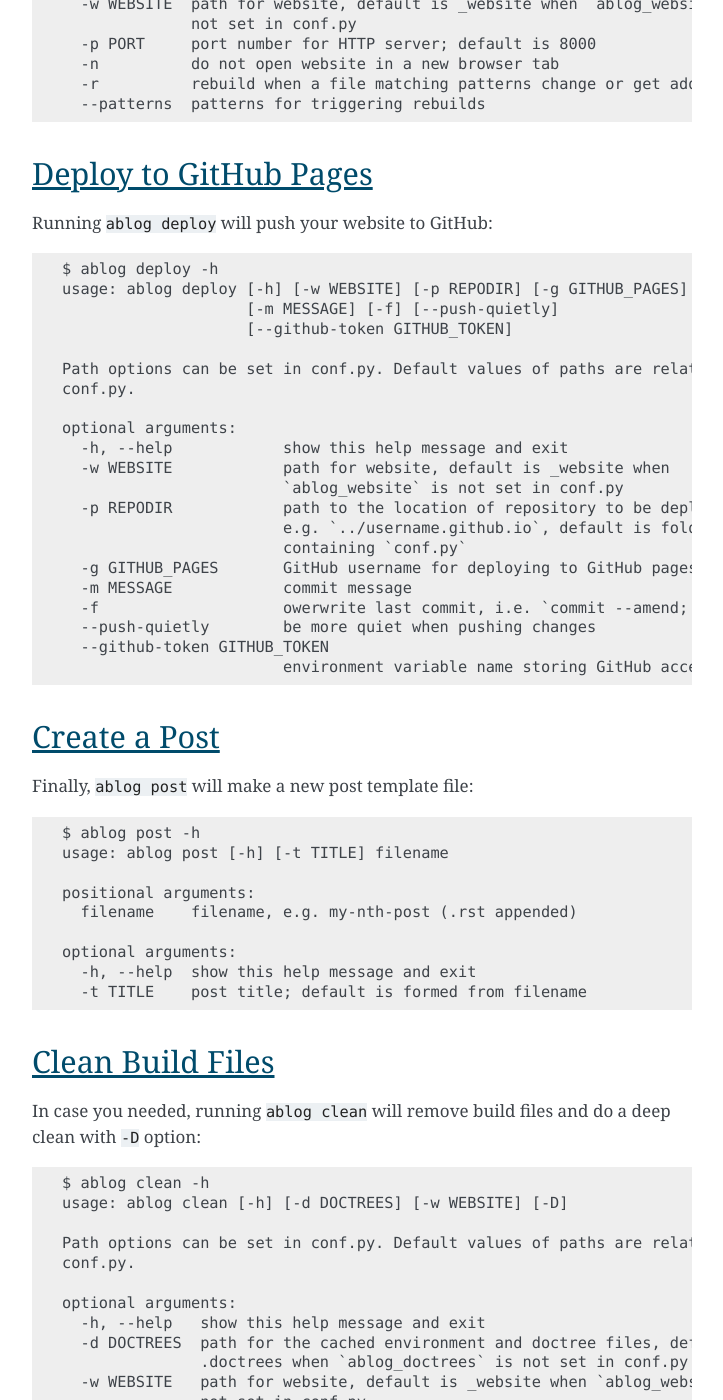
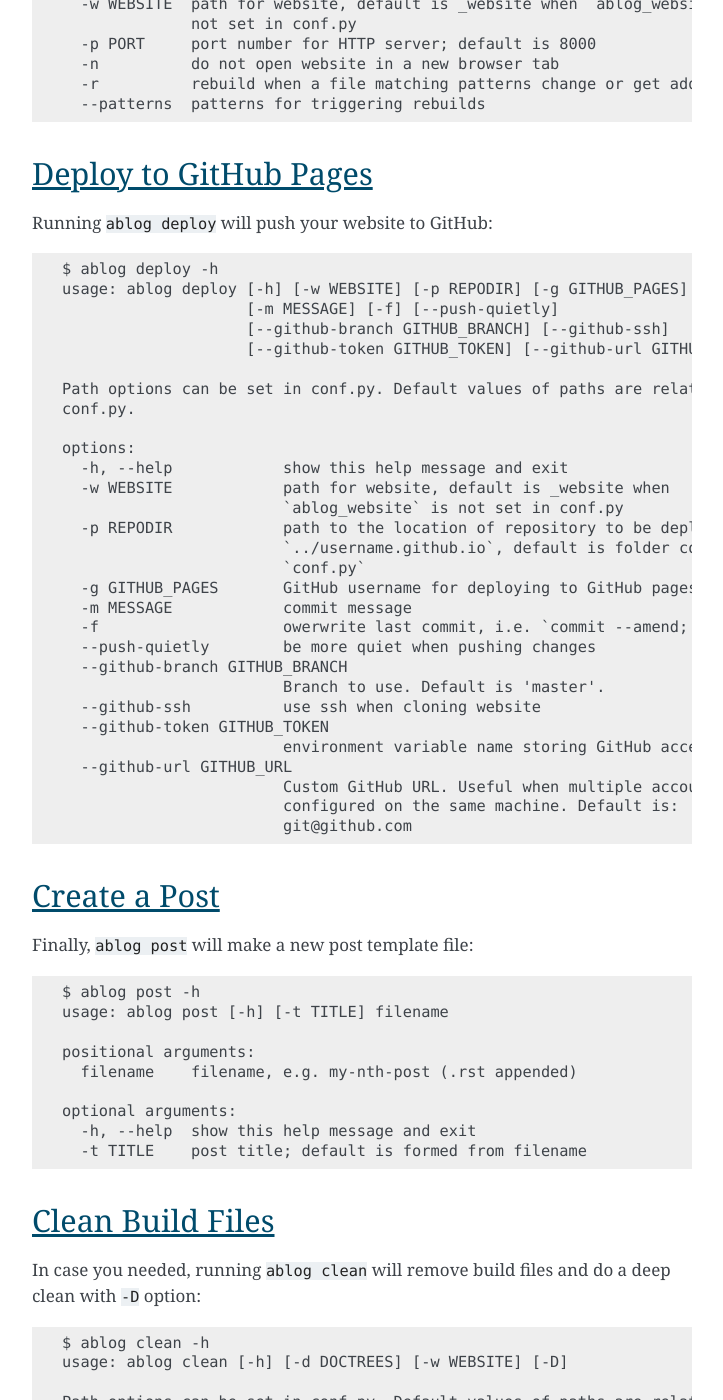
Before and after one commit to sunpy/ablog, a Sphinx documentation site: the page built from docs/manual/ablog-commands.rst, in a window 1280 px wide and 1400 px high, scrolled down 1991 px. Shown: the whole window, without its empty margins (388-1111 px from the left). Built offline with Sphinx 7.4.7, drawn with Linux system fonts in a browser that asks for light colours; comment, search, counter and statistics services are not loaded.

Commit message:
Allow using a different branch when deploying (#118)

```diff
--- a/docs/manual/ablog-commands.rst
+++ b/docs/manual/ablog-commands.rst
@@ -111,24 +111,33 @@
   $ ablog deploy -h
   usage: ablog deploy [-h] [-w WEBSITE] [-p REPODIR] [-g GITHUB_PAGES]
                       [-m MESSAGE] [-f] [--push-quietly]
-                      [--github-token GITHUB_TOKEN]
+                      [--github-branch GITHUB_BRANCH] [--github-ssh]
+                      [--github-token GITHUB_TOKEN] [--github-url GITHUB_URL]
 
   Path options can be set in conf.py. Default values of paths are relative to
   conf.py.
 
-  optional arguments:
+  options:
     -h, --help            show this help message and exit
     -w WEBSITE            path for website, default is _website when
                           `ablog_website` is not set in conf.py
-    -p REPODIR            path to the location of repository to be deployed,
-                          e.g. `../username.github.io`, default is folder
-                          containing `conf.py`
+    -p REPODIR            path to the location of repository to be deployed, e.g.
+                          `../username.github.io`, default is folder containing
+                          `conf.py`
     -g GITHUB_PAGES       GitHub username for deploying to GitHub pages
     -m MESSAGE            commit message
     -f                    owerwrite last commit, i.e. `commit --amend; push -f`
     --push-quietly        be more quiet when pushing changes
+    --github-branch GITHUB_BRANCH
+                          Branch to use. Default is 'master'.
+    --github-ssh          use ssh when cloning website
     --github-token GITHUB_TOKEN
                           environment variable name storing GitHub access token
+    --github-url GITHUB_URL
+                          Custom GitHub URL. Useful when multiple accounts are
+                          configured on the same machine. Default is:
+                          git@github.com
+
 
 Create a Post
 -------------
```
Also changed, not shown: 1 other file.
